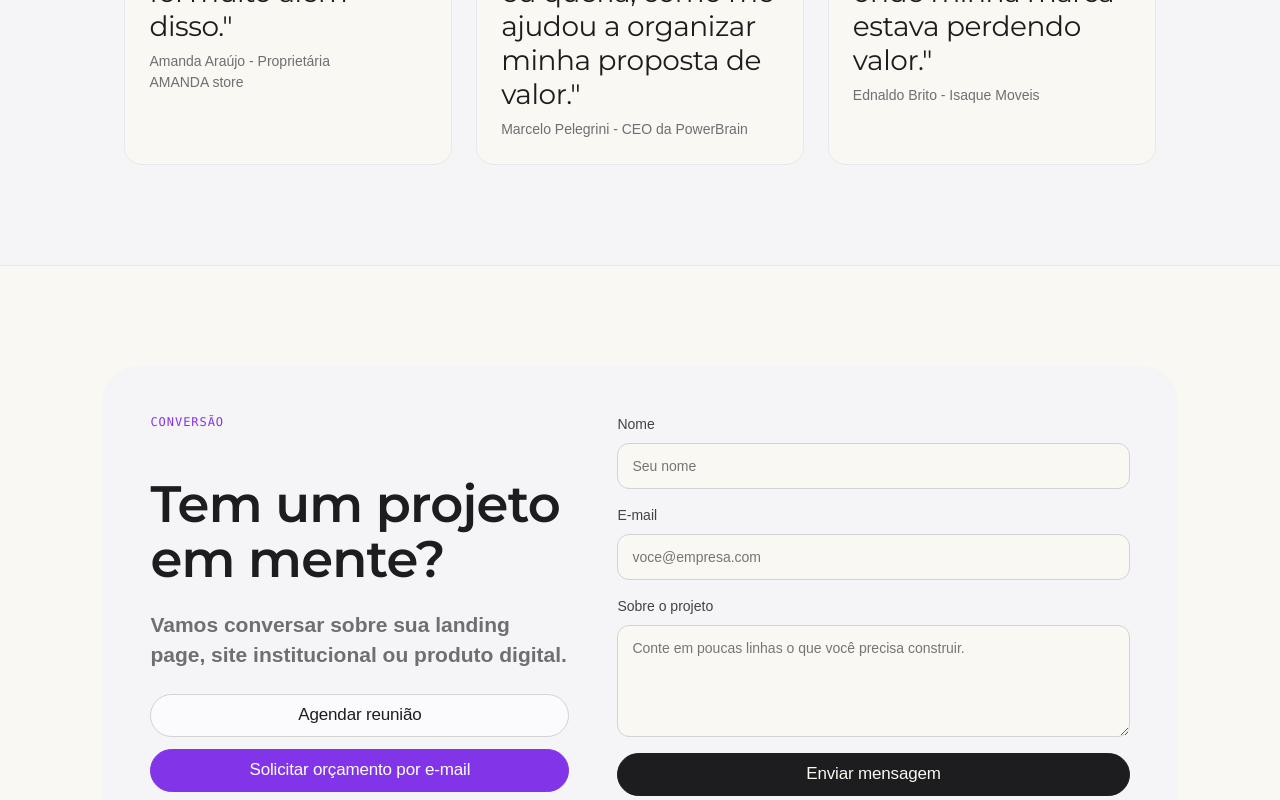
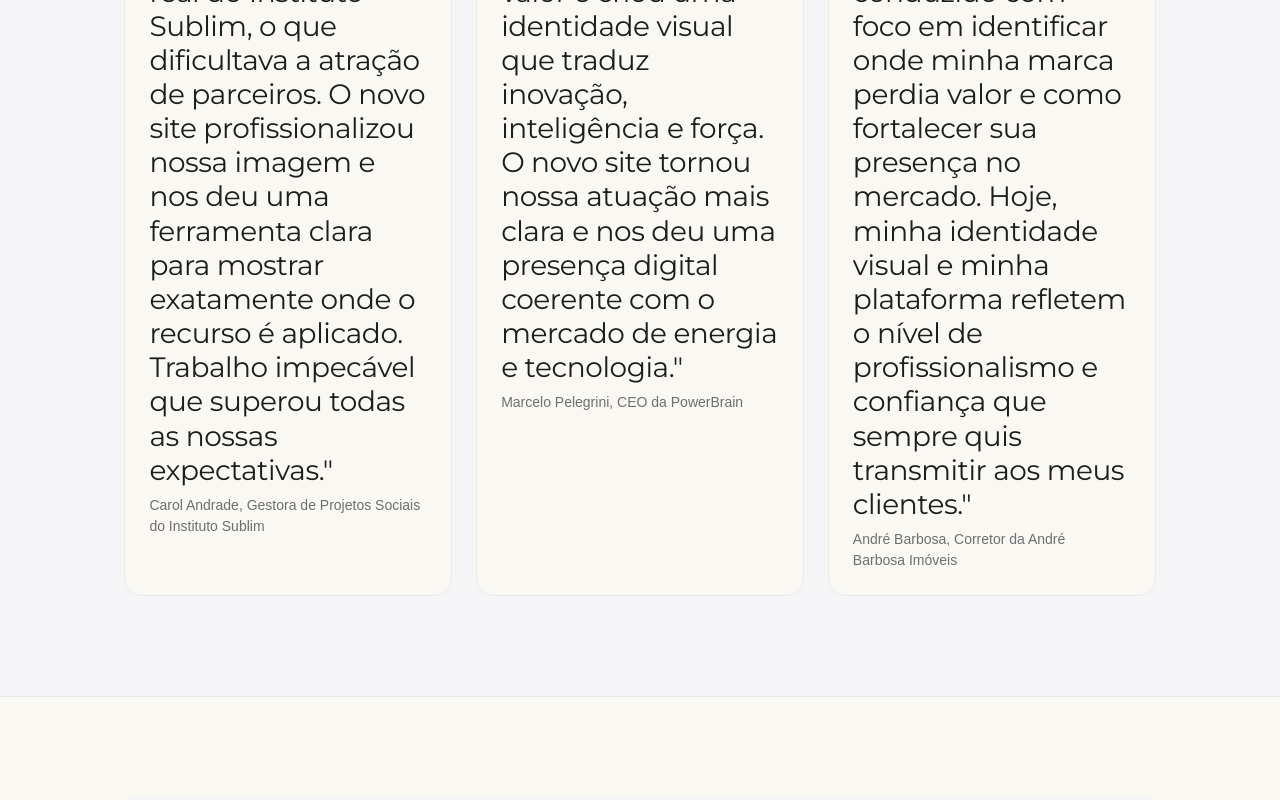
Before and after one commit to robsonsvicero/robson-svicero, a React (Vite) app: page / in a window 1280 px wide. Shown: the part 4380-5180 px from the top of the page. Built offline with nearby package versions, Linux system fonts and the light colour scheme; no server answers; the database is empty; a web font is replaced by a local one.

Commit message:
feat: depoimentos

```diff
--- a/src/content/siteContent.js
+++ b/src/content/siteContent.js
@@ -200,18 +200,18 @@ export const testimonialsContent = {
   title: "Quando a entrega visual também melhora a percepção de valor.",
   reviews: [
     {
-      quote: "Eu esperava algo bonito, mas o que o Robson entregou foi muito além disso.",
-      author: "Amanda Araújo - Proprietária AMANDA store",
+      quote: "Nossa presença digital anterior não refletia o impacto real do Instituto Sublim, o que dificultava a atração de parceiros. O novo site profissionalizou nossa imagem e nos deu uma ferramenta clara para mostrar exatamente onde o recurso é aplicado. Trabalho impecável que superou todas as nossas expectativas.",
+      author: "Carol Andrade, Gestora de Projetos Sociais do Instituto Sublim",
     },
     {
       quote:
-        "O Robson não só traduziu visualmente o que eu queria, como me ajudou a organizar minha proposta de valor.",
-      author: "Marcelo Pelegrini - CEO da PowerBrain",
+        "O Robson nos ajudou a estruturar nossa proposta de valor e criou uma identidade visual que traduz inovação, inteligência e força. O novo site tornou nossa atuação mais clara e nos deu uma presença digital coerente com o mercado de energia e tecnologia.",
+      author: "Marcelo Pelegrini, CEO da PowerBrain",
     },
     {
       quote:
-        "Desde o diagnóstico inicial, o foco foi entender onde minha marca estava perdendo valor.",
-      author: "Ednaldo Brito - Isaque Moveis",
+        "Desde o diagnóstico inicial, o trabalho foi conduzido com foco em identificar onde minha marca perdia valor e como fortalecer sua presença no mercado. Hoje, minha identidade visual e minha plataforma refletem o nível de profissionalismo e confiança que sempre quis transmitir aos meus clientes.",
+      author: "André Barbosa, Corretor da André Barbosa Imóveis",
     },
   ],
 };
@@ -254,12 +254,8 @@ export const contactContent = {
   title: "Tem um projeto em mente?",
   lead: "Vamos conversar sobre sua landing page, site institucional ou produto digital.",
   links: [
-    { label: "Agendar reunião", href: routes.schedule, variant: "secondary" },
-    {
-      label: "Solicitar orçamento por e-mail",
-      href: "mailto:ola@robsonsvicero.com.br?subject=Projeto%20freelance%20com%20Robson%20Svicero",
-      variant: "primary",
-    },
+    { label: "Agendar reunião", href: routes.schedule, variant: "primary" },
+
     { label: "Chamar no WhatsApp", href: "https://wa.me/5511964932007", variant: "secondary" },
   ],
   meta: "ola@robsonsvicero.com.br - 11 96493-2007",
```
Also changed, not shown: 1 other file (tests, documents, lock files or other folders).
